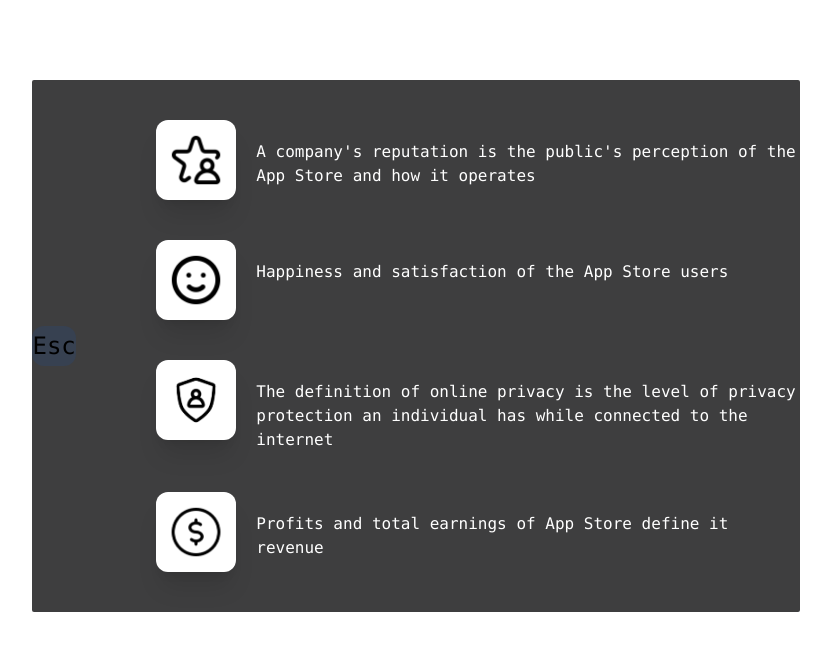
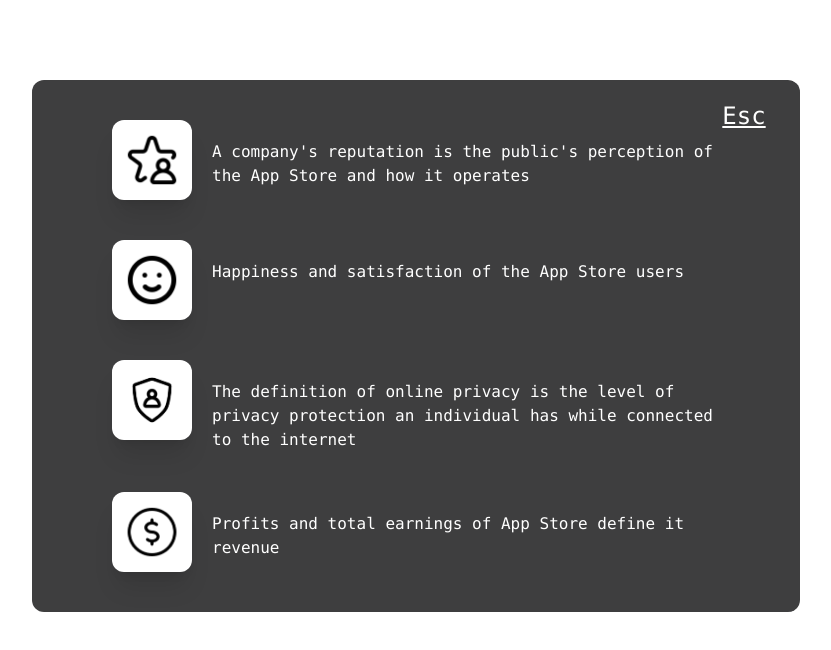
Before and after one commit to daancs/AppStoreEthics, a Next.js app: page /testHelpicons in a window 1280 px wide. Shown: the top 650 px of the page, without its empty margins (224-1055 px from the left). Built offline with nearby package versions, Linux system fonts and the light colour scheme.

Commit message:
Finished the implementation of the lightbox help section

```diff
--- a/src/components/GamePageSkeleton.tsx
+++ b/src/components/GamePageSkeleton.tsx
@@ -24,13 +24,15 @@ export default function GamePageSkeleton( props: GamePageSkeletonProps) {
     <>
         <div className={`grid grid-cols-3 grid-rows-6 place-items-center gap-4 w-screen h-screen justify-center bg-cover bg-center bg-primary-bg ${roboto.variable} overflow-hidden`}>
             <AppIndicators/>
-            <InfoButton/>
+            <div className='flex col-start-3 col-end-3 row-start-1 row-end-1'>
+              <InfoButton/>
+            </div>
             <div className={`flex justify-center items-center col-start-2 col-end-2 row-start-2 row-end-6 font-mono`}>
-                <Flashcard/>
+              <Flashcard/>
             </div>
             <div className='flex col-start-2 col-end-2 row-start-6 row-end-6 justify-evenly items-center w-full h-full font-mono min-w-[400px]'>
-                <Button link='game'>Decline</Button>
-                <Button link='game'>Accept</Button>
+              <Button link='game'>Decline</Button>
+              <Button link='game'>Accept</Button>
             </div>
         </div>
     </>
--- a/src/components/InfoBox.tsx
+++ b/src/components/InfoBox.tsx
@@ -4,9 +4,9 @@ import InfoIcon from "./InfoIcon"
 export default function InfoBox() {
     return (
         <>
-<div className={`font-mono`}>
-    <div className="bg-black-smoke w-3/5 h-100 flex items-center justify-center m-auto mt-20 rounded-sm">
-        <div className="h-10 w-20 bg-gray-700 rounded-xl text-2xl border-20 border-white text-center leading-10 static right-30">
+            <div className='font-mono flex h-screen items-center justify-center'>
+                <div className="relative bg-black-smoke w-3/5 h-100 flex items-center justify-center m-auto mt-20 rounded-xl">
+                    <div className="absolute top-0 right-0 m-4 h-10 w-20 text-2xl border-20 border-white text-center text-white underline leading-10 right-30">
                         Esc
                     </div>
                     <div>
@@ -17,8 +17,6 @@ export default function InfoBox() {
                     </div>
                 </div>
             </div>
-
         </>
-
     )
 }
--- a/src/components/InfoButton.tsx
+++ b/src/components/InfoButton.tsx
@@ -15,7 +15,7 @@ export default function InfoButton() {
 
     return (
         <div>
-            <button type="button" onClick={openInfo}>
+            <button type="button" className="text-white underline" onClick={openInfo}>
                 What do these symbols mean?
             </button>
             <LightBox visible={visible} cancel={closeInfo}>
--- a/src/components/InfoIcon.tsx
+++ b/src/components/InfoIcon.tsx
@@ -18,7 +18,7 @@ export default function InfoIcon(props: IconProps) {
                 <div >
                     <GameIcon iconName={props.iconName}/>
                 </div>
-                <p className="float-right ml-5 w-65 mt-5 text-white">{props.desc}</p>
+                <p className="float-right ml-5 mr-20 w-65 mt-5 text-white">{props.desc}</p>
             </div>
 
         </div>
--- a/src/components/LightBox.tsx
+++ b/src/components/LightBox.tsx
@@ -1,4 +1,4 @@
-import { useEffect, useRef } from "react";
+import { useEffect } from "react";
 
 interface LightBoxProps {
     visible: boolean,
@@ -10,8 +10,8 @@ export const LightBox = (props: LightBoxProps) => {
     const { visible, cancel, children } = props;
     useEffect(() => {
       const checkIfClickedOutside = (event: MouseEvent) => {
-        // If the modal is open and the clicked target is not within the modal,
-        //then close the modal
+        // If the lightbox is open and user clicks on the screen,
+        //then close the lightbox
         if (visible) {
           cancel();
         }
@@ -28,12 +28,9 @@ export const LightBox = (props: LightBoxProps) => {
     return (
       <>
         {visible && (
-          <div className="bg-indi-red">
-            <div>
-              <button onClick={cancel}>close modal</button>
-              {children}
+            <div className="bg-black bg-opacity-50 absolute bottom-0 left-0 z-50 h-screen w-screen">
+                {children}
             </div>
-          </div>
         )}
       </>
     );
```
Lines whose indentation alone changed are shown as unchanged.
